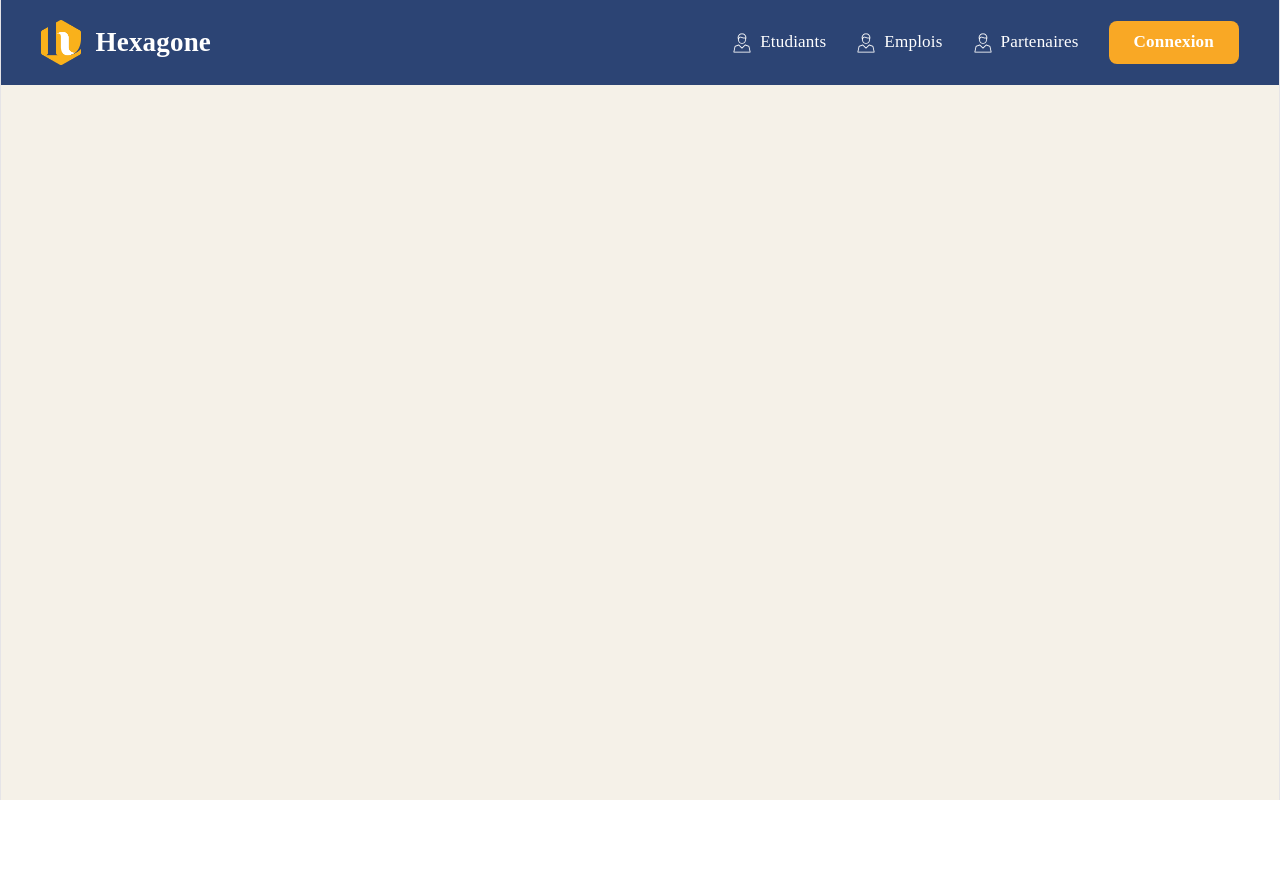
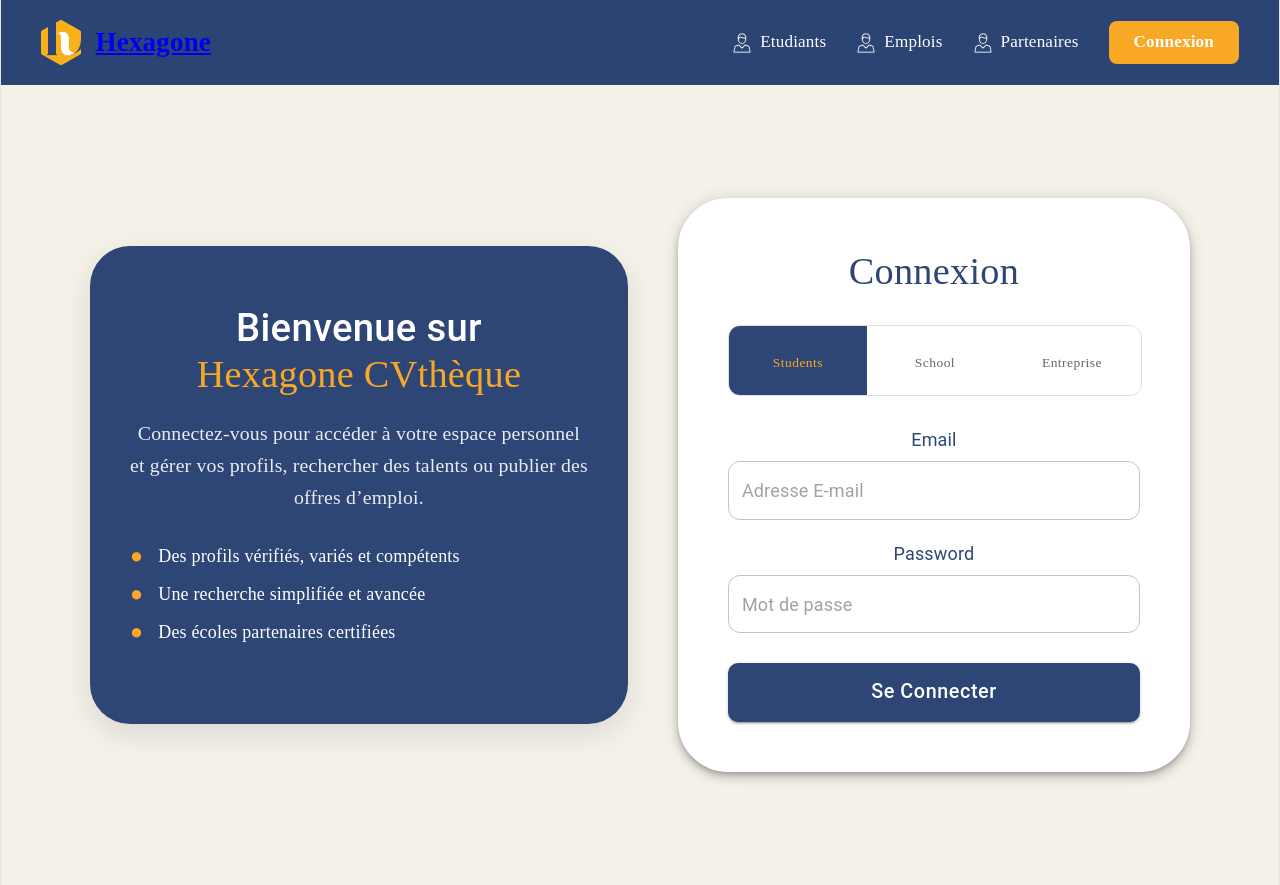
Before and after one commit to GrumpyGreyCat/cvteque, a React (Vite) app: page /login in a window 1280 px wide. Before the commit the page ends 800 px from the top, so only its background shows below. Built offline with nearby package versions, Linux system fonts and the light colour scheme; a web font is replaced by a local one.

Commit message:
Added: Material UI, Insert: Login Page

```diff
--- a/package.json
+++ b/package.json
@@ -10,6 +10,9 @@
     "preview": "vite preview"
   },
   "dependencies": {
+    "@emotion/react": "^11.14.0",
+    "@emotion/styled": "^11.14.1",
+    "@mui/material": "^9.0.0",
     "react": "^19.2.4",
     "react-dom": "^19.2.4",
     "react-router-dom": "^7.14.1",
--- a/src/App.jsx
+++ b/src/App.jsx
@@ -1,11 +1,15 @@
 import { Route, Routes } from 'react-router-dom'
 import Navbar from './components/navbar'
+import Login from './page/Login'
 import './App.css'
 
 function App() {
   return (
     <>
       <Navbar />
+      <Routes>
+        <Route path='/login' element={<Login />} />
+      </Routes>
     </>
   )
 }
--- a/src/components/navbar.css
+++ b/src/components/navbar.css
@@ -22,6 +22,7 @@
     font-size: 1.5rem;
     font-weight: bold;
     margin: 0;
+    text-decoration: none;
 }
 
 .link-part {
--- a/src/components/navbar.jsx
+++ b/src/components/navbar.jsx
@@ -1,19 +1,20 @@
 import logo from '../assets/hexagone_logo.png'
 import etudiant from '../assets/test_icon.svg'
 import './navbar.css'
+import { Link } from 'react-router-dom'
 
 export default function Navbar() {
     return (
         <nav className="navbar">
-            <div className="logo-and-title-part">
+            <Link to='/'><div className="logo-and-title-part">
                 <img src={logo} className="logo" alt="Hexagone logo" />
                 <h4 className="title">Hexagone</h4>
-            </div>
+            </div></Link>
             <div className="link-part">
-                <a href='#'><img src={etudiant} className="logo" alt="Icone d'etudiant" />Etudiants</a>
-                <a href='#'><img src={etudiant} className="logo" alt="Icone d'etudiant" />Emplois</a>
-                <a href='#'><img src={etudiant} className="logo" alt="Icone d'etudiant" />Partenaires</a>
-                <a href='#' className="login-btn">Connexion</a>
+                <a href='#'><img src={etudiant} className="logo" alt="Icone d'etudiant"/>Etudiants</a>
+                <a href='#'><img src={etudiant} className="logo" alt="Icone d'etudiant"/>Emplois</a>
+                <a href='#'><img src={etudiant} className="logo" alt="Icone d'etudiant"/>Partenaires</a>
+                <Link to="/login" className="login-btn">Connexion</Link>
             </div>
         </nav>
     )
--- /dev/null
+++ b/src/page/Login.css
@@ -0,0 +1,132 @@
+/* Container Layout */
+.login-page {
+  background-color: #F4F1E9; /* Light cream background from image */
+  min-height: 100vh;
+  display: flex;
+  align-items: center;
+  justify-content: center;
+  font-family: 'Serif', 'Roboto', sans-serif;
+}
+
+.login-container {
+  display: flex;
+  gap: 50px;
+  align-items: center;
+  max-width: 1100px;
+  width: 90%;
+}
+
+/* Hero Section (Blue Card) */
+.hero-card {
+  background-color: #2D4676;
+  color: white;
+  padding: 60px 40px;
+  border-radius: 40px;
+  flex: 1;
+  box-shadow: 0 10px 30px rgba(0,0,0,0.1);
+}
+
+.hero-title {
+  font-weight: 500 !important;
+  line-height: 1.2 !important;
+  margin-bottom: 20px !important;
+}
+
+.highlight {
+  color: #F9A826; /* Gold color */
+}
+
+.hero-desc {
+  font-size: 1.1rem;
+  opacity: 0.9;
+  margin-bottom: 30px;
+  line-height: 1.6;
+}
+
+.hero-list {
+  list-style: none;
+  padding: 0;
+}
+
+.hero-list li {
+  margin-bottom: 12px;
+  display: flex;
+  align-items: center;
+}
+
+.hero-list li::before {
+  content: "●";
+  color: #F9A826;
+  margin-right: 15px;
+  font-size: 1.2rem;
+}
+
+/* Form Section (White Card) */
+.form-card {
+  background: white !important;
+  padding: 50px !important;
+  border-radius: 50px !important;
+  flex: 0.9;
+  min-width: 400px;
+}
+
+.form-title {
+  color: #2D4676;
+  margin-bottom: 30px !important;
+  font-family: serif !important;
+}
+
+/* Toggle Group Styling */
+.toggle-group {
+  border: 1px solid #E0E0E0 !important;
+  border-radius: 12px !important;
+  overflow: hidden;
+  margin-bottom: 30px !important;
+}
+
+.toggle-btn {
+  border: none !important;
+  flex-direction: column;
+  padding: 20px 0 !important;
+  text-transform: none !important;
+  color: #666 !important;
+}
+
+.toggle-btn.Mui-selected {
+  background-color: #2D4676 !important;
+  color: #F9A826 !important; /* Gold icons/text when active */
+}
+
+.toggle-btn span {
+  font-size: 0.75rem;
+  margin-top: 5px;
+}
+
+/* Form Inputs */
+.input-label {
+  color: #2D4676;
+  font-weight: 500;
+  margin-bottom: 8px !important;
+}
+
+.custom-input {
+  margin-bottom: 20px !important;
+}
+
+.custom-input .MuiOutlinedInput-root {
+  border-radius: 12px;
+}
+
+/* Submit Button */
+.login-submit {
+  background-color: #2D4676 !important;
+  text-transform: none !important;
+  padding: 12px !important;
+  border-radius: 10px !important;
+  font-size: 1.1rem !important;
+  margin-top: 10px !important;
+}
+
+.login-submit:hover {
+  background-color: #1e3155 !important;
+}
--- a/src/page/Login.jsx
+++ b/src/page/Login.jsx
@@ -0,0 +1,79 @@
+import { useState } from 'react';
+import { Typography, ToggleButton, ToggleButtonGroup, TextField, Button, Paper } from '@mui/material';
+import './Login.css';
+
+export default function Login() {
+  const [userType, setUserType] = useState('students');
+
+  const handleTypeChange = (event, newType) => {
+    if (newType !== null) setUserType(newType);
+  };
+
+  return (
+    <div className="login-page">
+      <div className="login-container">
+
+        <div className="hero-card">
+          <Typography variant="h4" className="hero-title">
+            Bienvenue sur <br />
+            <span className="highlight">Hexagone CVthèque</span>
+          </Typography>
+          <p className="hero-desc">
+            Connectez-vous pour accéder à votre espace personnel et gérer vos profils,
+            rechercher des talents ou publier des offres d’emploi.
+          </p>
+          <ul className="hero-list">
+            <li>Des profils vérifiés, variés et compétents</li>
+            <li>Une recherche simplifiée et avancée</li>
+            <li>Des écoles partenaires certifiées</li>
+          </ul>
+        </div>
+
+        <Paper elevation={6} className="form-card">
+          <Typography variant="h4" className="form-title">Connexion</Typography>
+
+          <ToggleButtonGroup
+            value={userType}
+            exclusive
+            onChange={handleTypeChange}
+            fullWidth
+            className="toggle-group"
+          >
+            <ToggleButton value="students" className="toggle-btn">
+              <span>Students</span>
+            </ToggleButton>
+            <ToggleButton value="school" className="toggle-btn">
+              <span>School</span>
+            </ToggleButton>
+            <ToggleButton value="entreprise" className="toggle-btn">
+              <span>Entreprise</span>
+            </ToggleButton>
+          </ToggleButtonGroup>
+
+          <form className="login-form">
+            <Typography className="input-label">Email</Typography>
+            <TextField
+              fullWidth
+              placeholder="Adresse E-mail"
+              variant="outlined"
+              className="custom-input"
+            />
+
+            <Typography className="input-label">Password</Typography>
+            <TextField
+              fullWidth
+              type="password"
+              placeholder="Mot de passe"
+              variant="outlined"
+              className="custom-input"
+            />
+
+            <Button fullWidth variant="contained" className="login-submit">
+              Se Connecter
+            </Button>
+          </form>
+        </Paper>
+      </div>
+    </div>
+  );
+}
```
Also changed, not shown: 1 other file (tests, documents, lock files or other folders).
